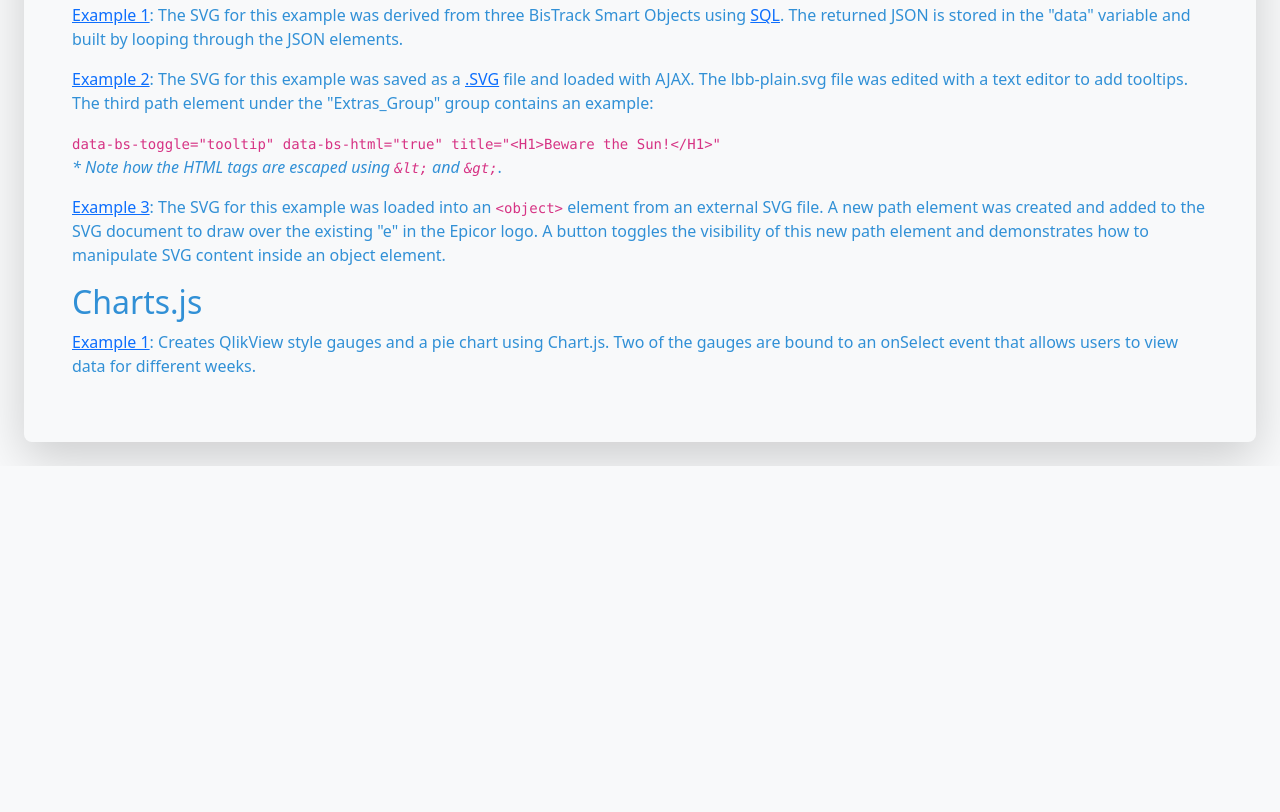
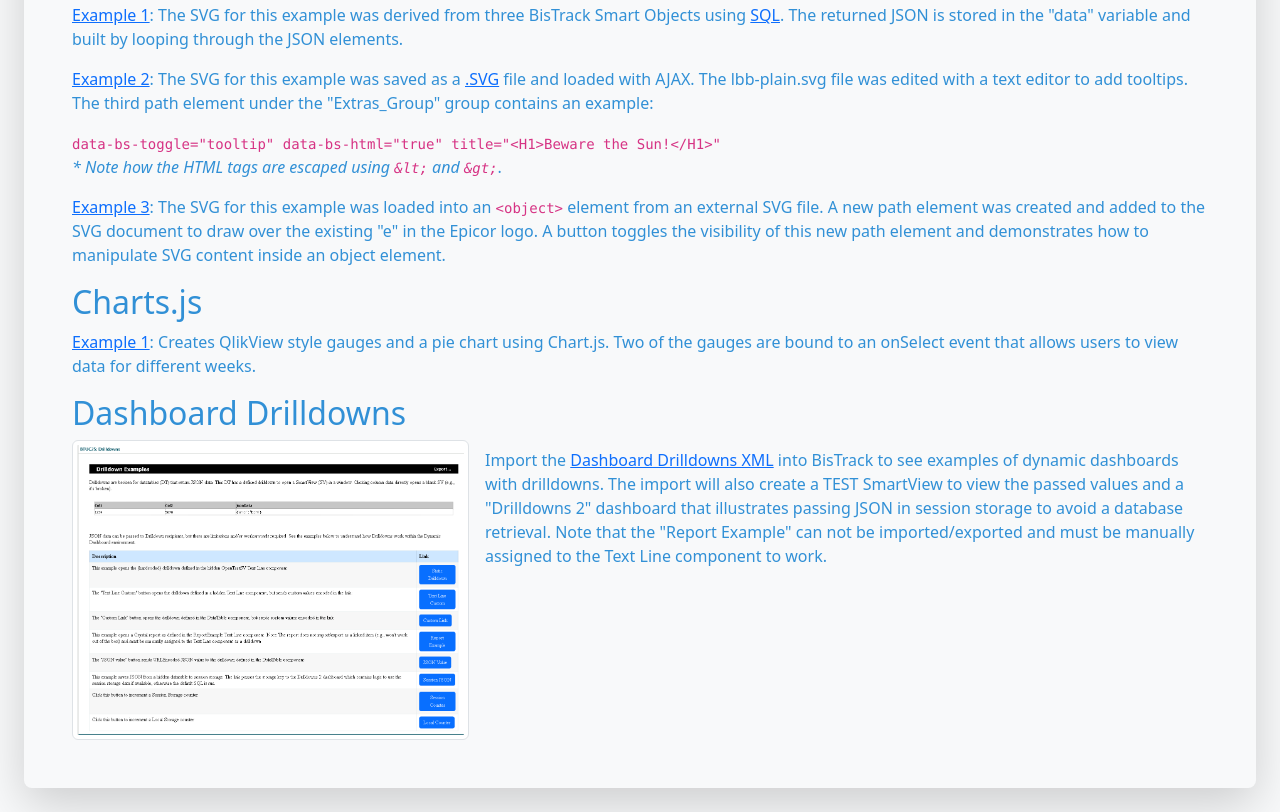
Before and after one commit to rhp997/Insights2025BI, a website: page public/index.html in a window 1280 px wide. Shown: the part 561-1373 px from the top of the page. Before the commit the page ends 1027 px from the top, so only its background shows below. Drawn offline with nearby package versions, Linux system fonts and the light colour scheme.

Commit message:
Added drilldowns section

```diff
--- a/public/index.html
+++ b/public/index.html
@@ -82,7 +82,17 @@
             <p><a href="chartsjs-example.html">Example 1</a>: Creates QlikView style gauges and a pie chart using
                 Chart.js. Two of the gauges are bound to
                 an onSelect event that allows users to view data for different weeks.</p>
-            <p>
+            <h2>Dashboard Drilldowns</h2>
+            <a href="images/db-drilldowns.png"><img src="images/db-drilldowns.png"
+                    style="max-height: 300px; width: auto;" class="img-fluid img-thumbnail float-start me-3"
+                    alt="Dashboard Drilldowns"></a>
+            <p class="mt-3">
+                Import the <a href="dashboards/db-drilldowns.xml" download>Dashboard Drilldowns XML</a> into BisTrack to
+                see examples of dynamic dashboards with drilldowns. The import will also create a TEST SmartView to view
+                the passed values and a "Drilldowns 2" dashboard that illustrates passing JSON in session storage to
+                avoid a database retrieval. Note that the "Report Example" can not be
+                imported/exported and must be manually assigned to the Text Line component to work.
+            </p>
         </div>
     </div>
     <script src="https://cdn.jsdelivr.net/npm/bootstrap@5.3.3/dist/js/bootstrap.bundle.min.js"></script>
```
